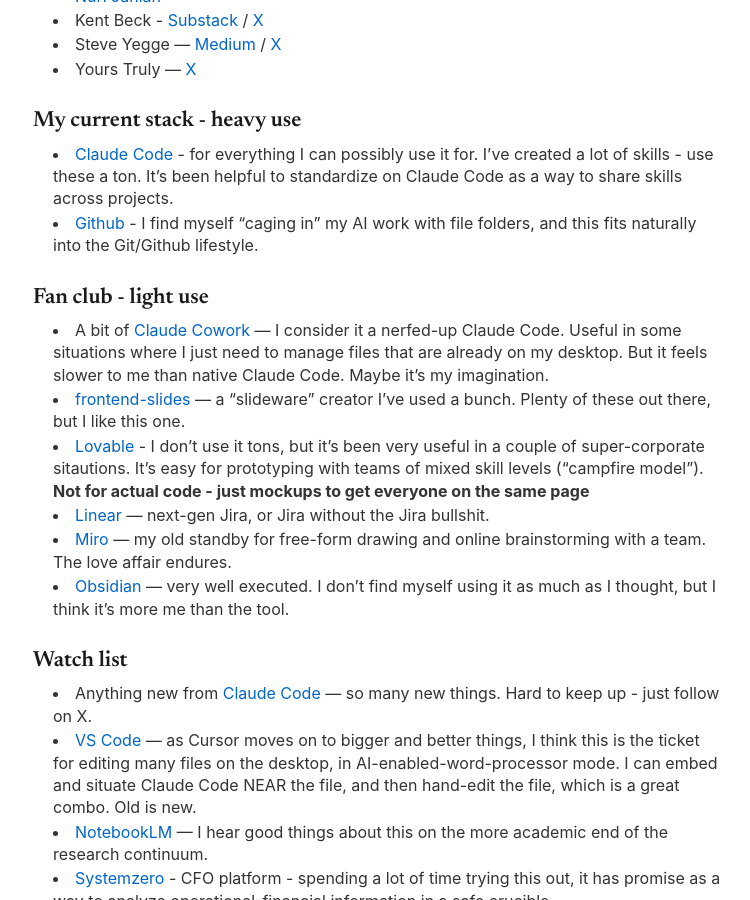
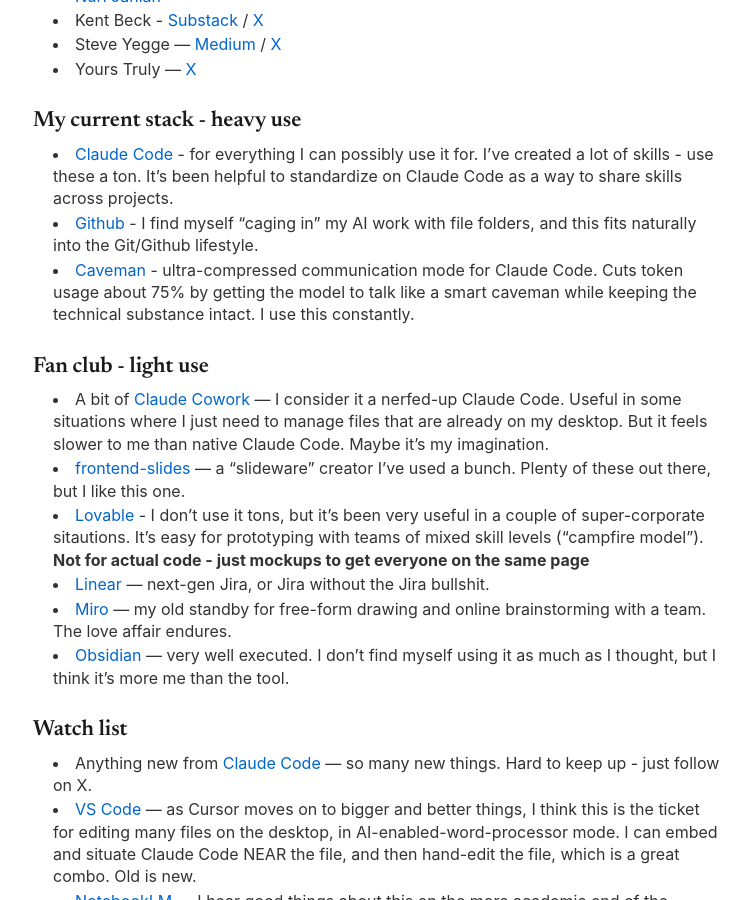
Before and after one commit to gibbygee/bellemonti-website, a Jekyll site: the page built from _binder/getting-started-with-ai.md, in a window 1280 px wide and 900 px high, scrolled down 782 px. Shown: the whole window, without its empty margins (151-901 px from the left). Built offline with Jekyll 4.4.1, drawn with Linux system fonts in a browser that asks for light colours.

Commit message:
AI page: link Caveman repo under Heavy use
Co-Authored-By: Claude Opus 4.7 (1M context) <noreply@anthropic.com>

```diff
--- a/_binder/getting-started-with-ai.md
+++ b/_binder/getting-started-with-ai.md
@@ -42,6 +42,7 @@ Staying current on AI is half the battle:
 
 - [Claude Code](https://www.anthropic.com/claude-code) - for everything I can possibly use it for. I've created a lot of skills - use these a ton. It's been helpful to standardize on Claude Code as a way to share skills across projects.
 - [Github](https://github.com) - I find myself "caging in" my AI work with file folders, and this fits naturally into the Git/Github lifestyle.
+- [Caveman](https://github.com/JuliusBrussee/caveman) - ultra-compressed communication mode for Claude Code. Cuts token usage about 75% by getting the model to talk like a smart caveman while keeping the technical substance intact. I use this constantly.
 
 ## Fan club - light use
 
```
